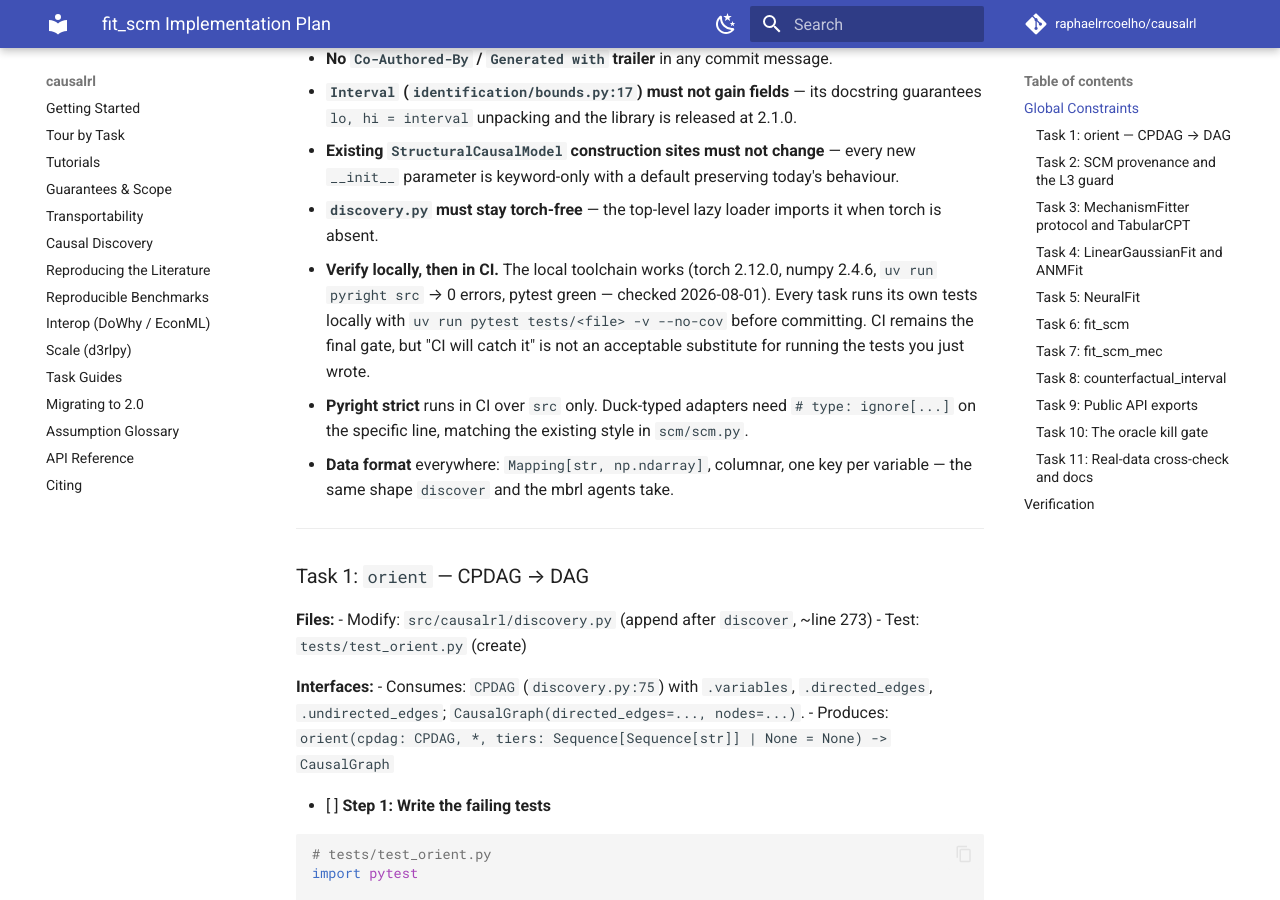
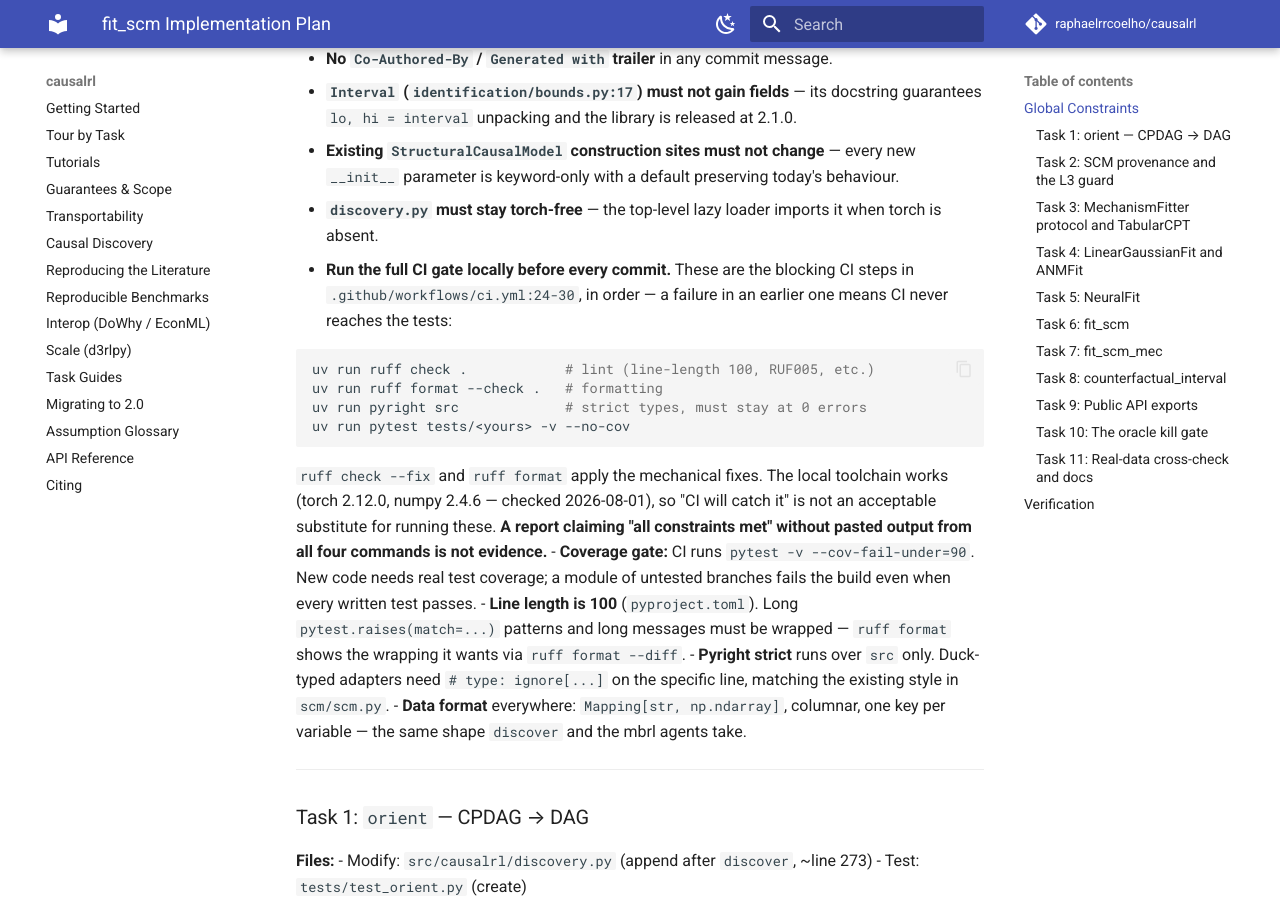
Before and after one commit to raphaelrrcoelho/causalrl, an MkDocs documentation site: the page built from docs/learned_scm/plans/2026-08-01-fit-scm.md, in a window 1280 px wide and 900 px high, scrolled down 681 px. Built offline with MkDocs 1.6.1 and Material for MkDocs 9.7.7, drawn with Linux system fonts in a browser that asks for light colours; comment, search, counter and statistics services are not loaded; some of the changed text lies outside the part shown.

Commit message:
docs(plan): require the full CI gate (ruff check/format, pyright, coverage) before every commit

````diff
--- a/docs/learned_scm/plans/2026-08-01-fit-scm.md
+++ b/docs/learned_scm/plans/2026-08-01-fit-scm.md
@@ -17,8 +17,19 @@
 - **`Interval` (`identification/bounds.py:17`) must not gain fields** — its docstring guarantees `lo, hi = interval` unpacking and the library is released at 2.1.0.
 - **Existing `StructuralCausalModel` construction sites must not change** — every new `__init__` parameter is keyword-only with a default preserving today's behaviour.
 - **`discovery.py` must stay torch-free** — the top-level lazy loader imports it when torch is absent.
-- **Verify locally, then in CI.** The local toolchain works (torch 2.12.0, numpy 2.4.6, `uv run pyright src` → 0 errors, pytest green — checked 2026-08-01). Every task runs its own tests locally with `uv run pytest tests/<file> -v --no-cov` before committing. CI remains the final gate, but "CI will catch it" is not an acceptable substitute for running the tests you just wrote.
-- **Pyright strict** runs in CI over `src` only. Duck-typed adapters need `# type: ignore[...]` on the specific line, matching the existing style in `scm/scm.py`.
+- **Run the full CI gate locally before every commit.** These are the blocking CI steps in `.github/workflows/ci.yml:24-30`, in order — a failure in an earlier one means CI never reaches the tests:
+
+  ```bash
+  uv run ruff check .            # lint (line-length 100, RUF005, etc.)
+  uv run ruff format --check .   # formatting
+  uv run pyright src             # strict types, must stay at 0 errors
+  uv run pytest tests/<yours> -v --no-cov
+  ```
+
+  `ruff check --fix` and `ruff format` apply the mechanical fixes. The local toolchain works (torch 2.12.0, numpy 2.4.6 — checked 2026-08-01), so "CI will catch it" is not an acceptable substitute for running these. **A report claiming "all constraints met" without pasted output from all four commands is not evidence.**
+- **Coverage gate:** CI runs `pytest -v --cov-fail-under=90`. New code needs real test coverage; a module of untested branches fails the build even when every written test passes.
+- **Line length is 100** (`pyproject.toml`). Long `pytest.raises(match=...)` patterns and long messages must be wrapped — `ruff format` shows the wrapping it wants via `ruff format --diff`.
+- **Pyright strict** runs over `src` only. Duck-typed adapters need `# type: ignore[...]` on the specific line, matching the existing style in `scm/scm.py`.
 - **Data format** everywhere: `Mapping[str, np.ndarray]`, columnar, one key per variable — the same shape `discover` and the mbrl agents take.
 
 ---
@@ -2223,7 +2234,10 @@ git commit -m "docs(learned-scm): NHEFS cross-check demo, tour entry, progress t
 
 ## Verification
 
-- [ ] **Full suite:** `uv run pytest -q` — all tests pass, including the pre-existing SCM suites that prove specified models are unaffected.
+Run the CI gate in CI's own order — an earlier failure means CI never reaches the later steps:
+
+- [ ] **Lint:** `uv run ruff check .`
+- [ ] **Format:** `uv run ruff format --check .`
 - [ ] **Types:** `uv run pyright src` (the exact CI invocation, not single-file).
-- [ ] **Lint:** `uv run ruff check src tests examples && uv run ruff format --check src tests examples`
-- [ ] **Push and watch CI.** CI is the verifier for `NeuralFit` and for anything torch-dependent. Do not claim green before the run passes.
+- [ ] **Full suite with the coverage gate:** `uv run pytest -v --cov-fail-under=90` — the exact CI invocation, including the pre-existing SCM suites that prove specified models are unaffected.
+- [ ] **Push and watch CI.** Do not claim green before the run passes.
````
